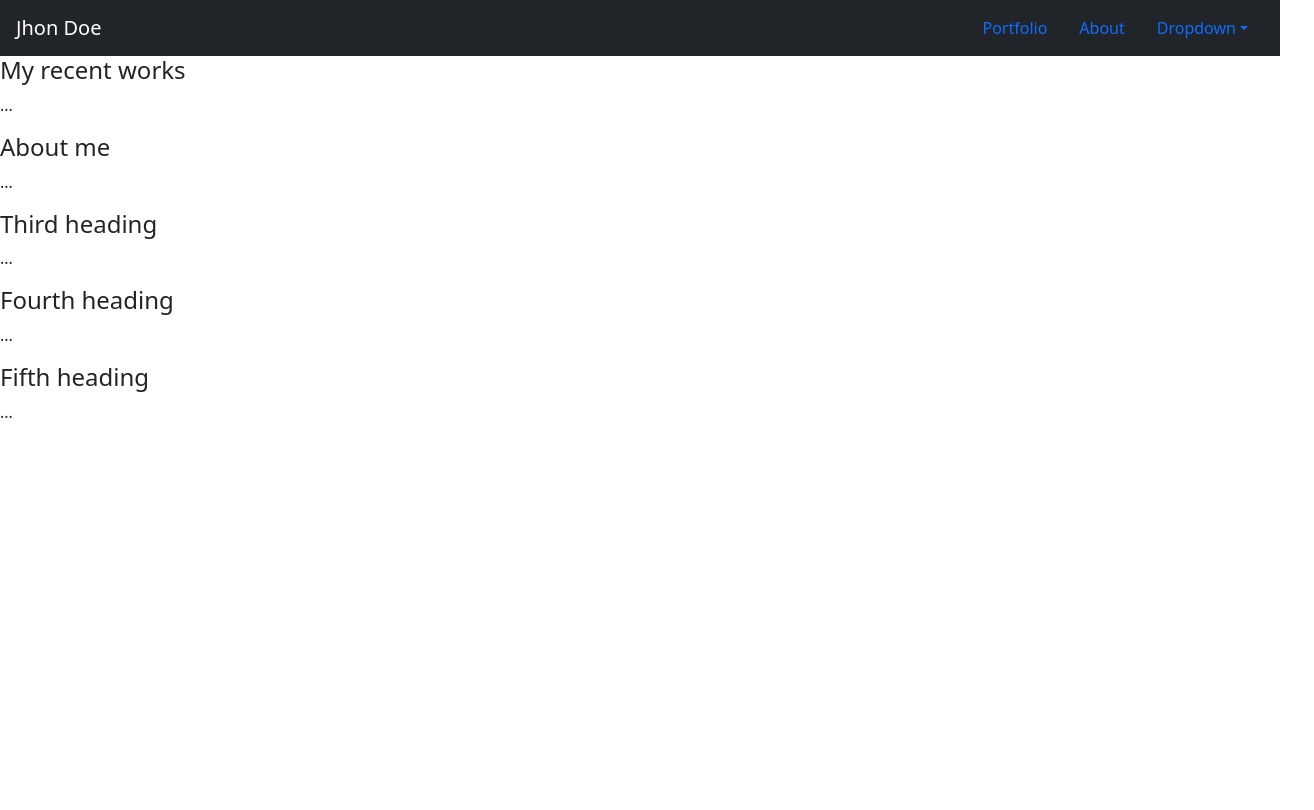
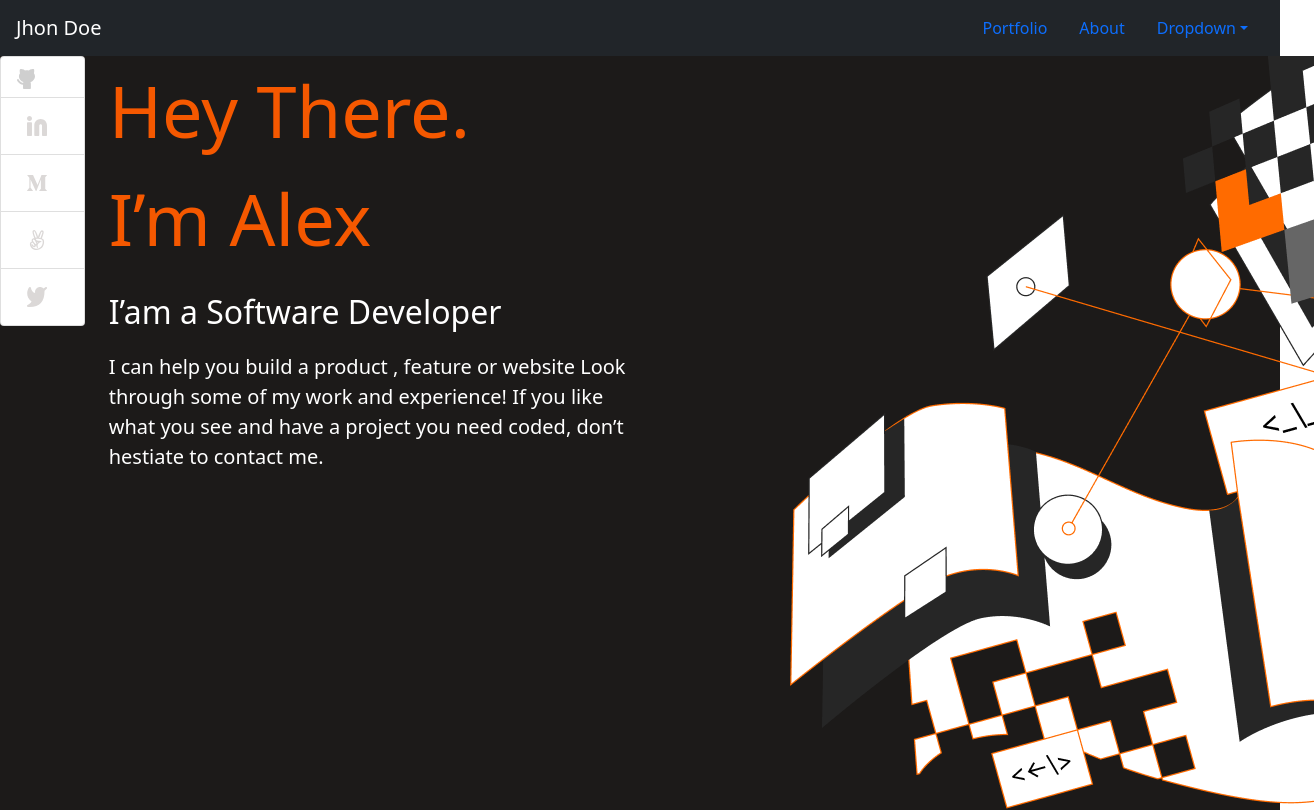
Before and after one commit to lucabenaventew/bootstrap_practice, a website: page index.html in a window 1280 px wide. Shown: the top 810 px of the page, 1314 px wide, since content can reach past the window. Drawn offline with nearby package versions, Linux system fonts and the light colour scheme.

Commit message:
Update index.html Home

```diff
--- a/index.html
+++ b/index.html
@@ -35,9 +35,33 @@
             </li>
         </ul>
     </nav>
-    <div data-bs-spy="scroll" data-bs-target="#navbar-example2" data-bs-offset="0" class="scrollspy-example" tabindex="0">
+    <div data-bs-spy="scroll" data-bs-target="#navbar-example2" data-bs-offset="0" class="scrollspy-example" tabindex="0" style="background-color:#1c1a19">
+        <div class="row">
+            <div class="col-1" style="background-color: #1C1A19;">
+                <ul class="list-group">
+                    <li class="list-group-item"><img src="./img/svg/github.svg"></li>
+                    <li class="list-group-item"><img src="./img/svg/linkedin.svg"></li>
+                    <li class="list-group-item"><img src="./img/svg/M.svg"></li>
+                    <li class="list-group-item"><img src="./img/svg/peace.svg"></li>
+                    <li class="list-group-item"><img src="./img/svg/twitter.svg"></li>
+                </ul>
+            </div>
+            <div class="col-5" style="background-color: #1C1A19;">
+                <p style="color: #f55800; font-size: 72px;">Hey There.<br> I’m Alex</p>
+                <p style="color:#fff; font-size: 32px;">I’am a Software Developer</p>
+                <p style="color:#fff; font-size: 20px;">I can help you build a product , feature or website Look through some of my work and experience! If you like what you
+                see and have a project you need coded,
+                don’t hestiate to contact me.</p>
+            </div>
+            <div class="col-6">
+                <figure style="background-color: #1C1A19;">
+                    <img src="./img/bg/Illustration-header.png">
+                </figure>
+            </div>
+        </div>
         <h4 id="scrollspyHeading1">My recent works</h4>
-        <p>...</p>
+
+
         <h4 id="scrollspyHeading2">About me</h4>
         <p>...</p>
         <h4 id="scrollspyHeading3">Third heading</h4>
--- a/package.json
+++ b/package.json
@@ -6,7 +6,6 @@
   "description": "This is my first Bootstrap project",
   "version": "1.0.0",
   "main": "index.js",
-  "devDependencies": {},
   "scripts": {
     "test": "echo \"Error: no test specified\" && exit 1"
   },
```
Also changed, not shown: 1 other file.
